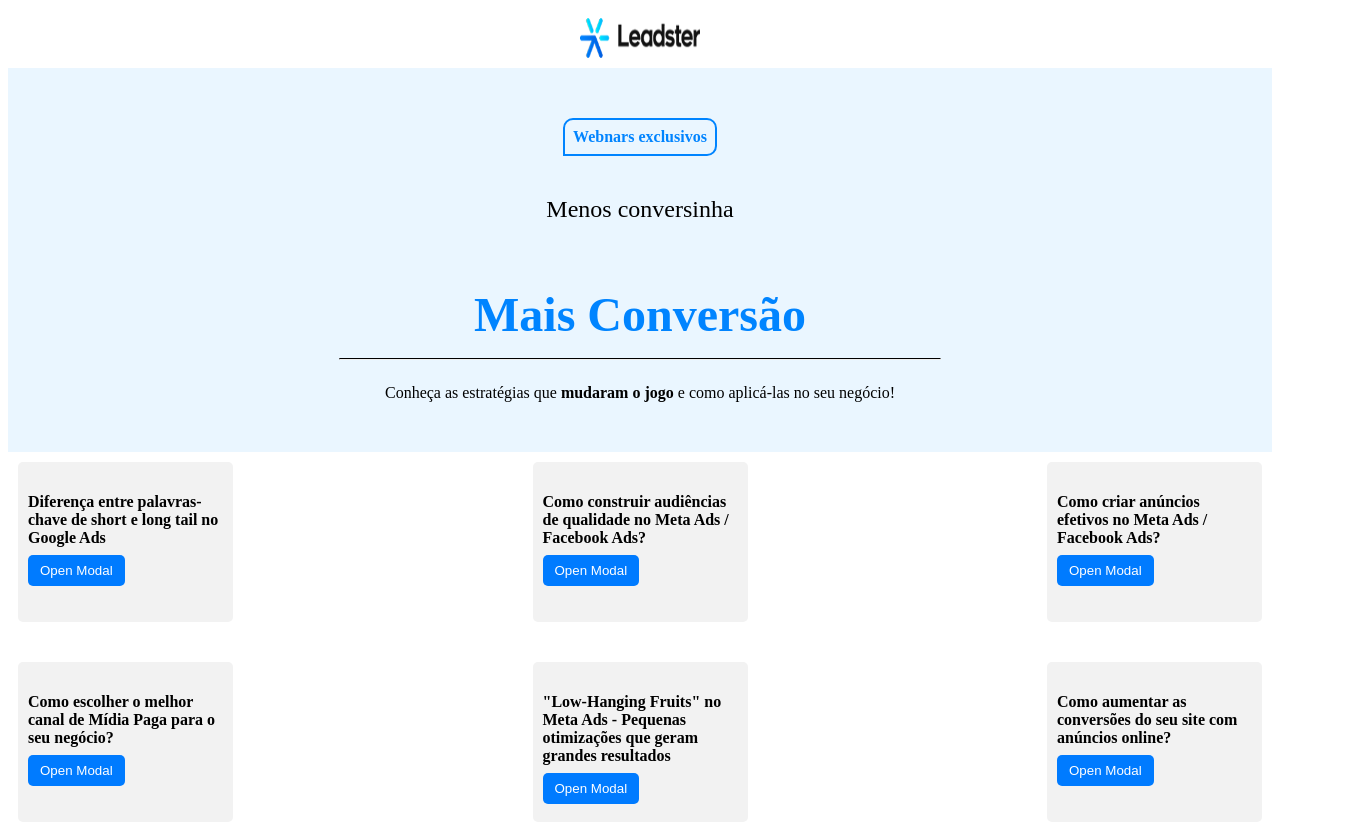
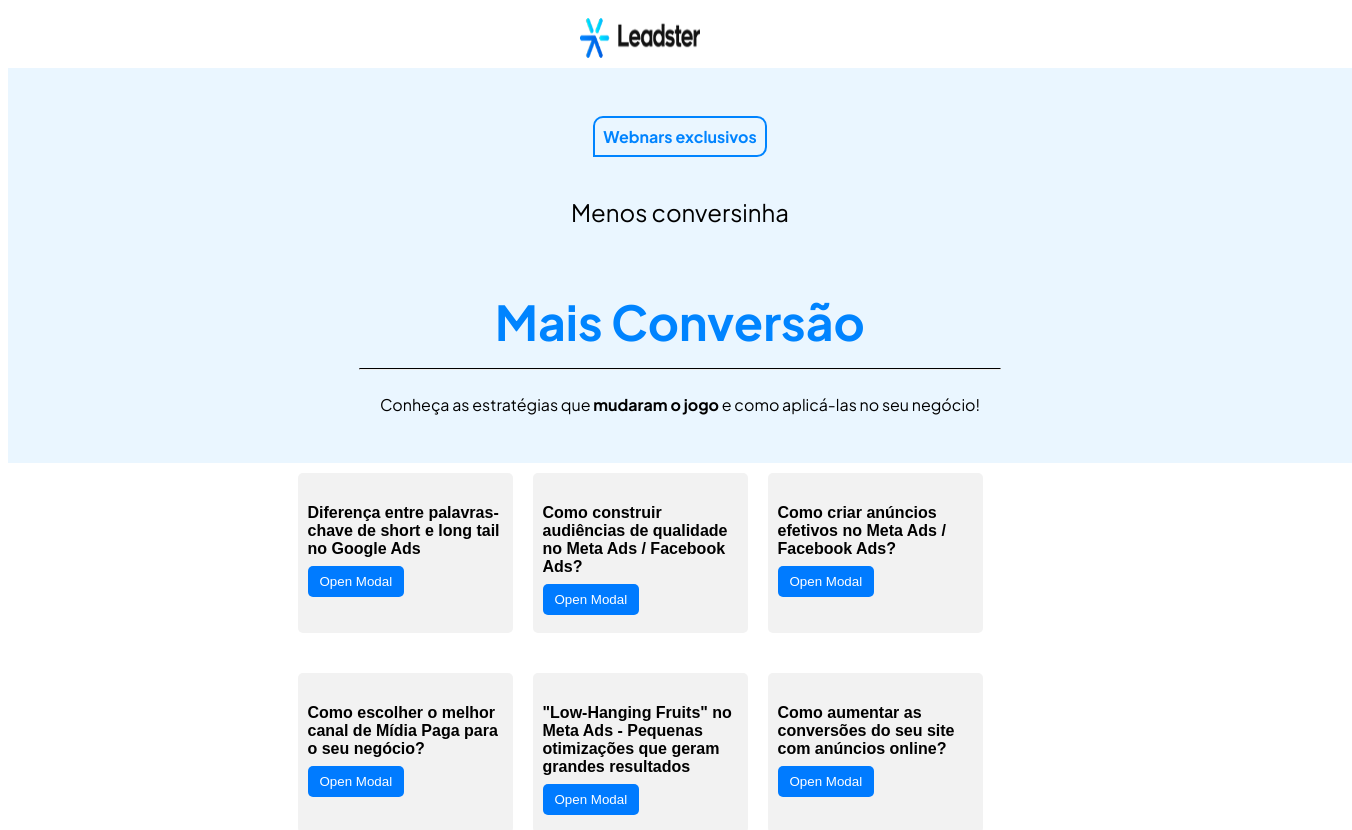
Before and after one commit to PeArruda91/leadster, a Next.js app: page / in a window 1280 px wide. Shown: the top 830 px of the page, 1352 px wide, since content can reach past the window. Built offline with nearby package versions, Linux system fonts and the light colour scheme.

Commit message:
update font, modalsection, herosection

```diff
--- a/app/components/HeroSection.tsx
+++ b/app/components/HeroSection.tsx
@@ -5,28 +5,36 @@
 
 // Estilos do componente
 const HeroSection = styled.section`
-  height: 20em;
+  min-height: 20rem;
   background-color: #EAF6FF;
   padding: 2rem;
   display: flex;
   flex-direction: column;
   justify-content: center;
   align-items: center;
+  width: 100vw;
+
+  @media (min-height: 1600px) {
+    min-height: 610px;
+  }
 `;
 
 const HeroTitle = styled.h1`
   font-size: 3rem;
   color: #0084FF;
   margin-bottom: 0.5rem;
+  font-family: 'Plus Jakarta Sans', sans-serif;
 `;
 
 const HeroSubtitle = styled.p`
   font-size: 1.5rem;
+  font-family: 'Plus Jakarta Sans', sans-serif;
 `;
 
 const HeroCaption = styled.p`
   font-size: 1rem;
   margin-top: 1rem;
+  font-family: 'Plus Jakarta Sans', sans-serif;
 `;
 
 const HeroCaption2 = styled.p`
@@ -40,6 +48,7 @@
   border-bottom-right-radius: 10px;
   border-bottom-left-radius: 0;
   padding: 0.5rem;
+  font-family: 'Plus Jakarta Sans', sans-serif;
 `;
 
 const HeroSectionComponent: React.FC = () => {
--- a/app/layout.tsx
+++ b/app/layout.tsx
@@ -1,6 +1,7 @@
 import StyledComponentsRegistry from './lib/registry'
 import { Inter } from 'next/font/google'
 import Navbar from './components/navBar'
+import "./style/globalfont.css"
 
 const inter = Inter({ subsets: ['latin'] })
 
--- /dev/null
+++ b/app/style/globalfont.css
@@ -0,0 +1,4 @@
+@import url('https://fonts.googleapis.com/css2?family=Plus+Jakarta+Sans:ital,wght@0,200;0,300;0,400;0,500;0,600;0,700;0,800;1,200;1,300;1,400;1,500;1,600;1,700;1,800&display=swap');
+*{
+    font-family: "Plus Jakarta Sans";
+}
--- a/app/style/modal.ts
+++ b/app/style/modal.ts
@@ -2,7 +2,7 @@
 
 export const VideoGroup = styled.div`
   display: flex;
-  justify-content: space-between;
+  justify-content: center; /* Centraliza os cards */
   margin-bottom: 20px;
 `;
 
@@ -18,6 +18,7 @@
     font-size: 16px;
     font-weight: bold;
     margin-bottom: 8px;
+    font-family: 'Plus Jakarta Sand', sans-serif; /* Adiciona a fonte */
   }
 
   button {
@@ -27,10 +28,11 @@
     padding: 8px 12px;
     border-radius: 5px;
     cursor: pointer;
+    font-family: 'Plus Jakarta Sand', sans-serif; /* Adiciona a fonte */
   }
-`;
+}`;
 
-export  const Modal = styled.div`
+export const Modal = styled.div`
   position: fixed;
   top: 0;
   left: 0;
@@ -42,7 +44,7 @@
   background-color: rgba(0, 0, 0, 0.5);
 `;
 
-export  const ModalContent = styled.div`
+export const ModalContent = styled.div`
   background-color: #fff;
   padding: 25px 0;
   border-radius: 5px;
@@ -56,6 +58,7 @@
 
   h4 {
     margin-bottom: 10px;
+    font-family: 'Plus Jakarta Sand', sans-serif; /* Adiciona a fonte */
   }
 
   button {
@@ -66,6 +69,7 @@
     border-radius: 5px;
     cursor: pointer;
     margin-top: 10px;
+    font-family: 'Plus Jakarta Sand', sans-serif; /* Adiciona a fonte */
   }
 
   span.close-button {
```
